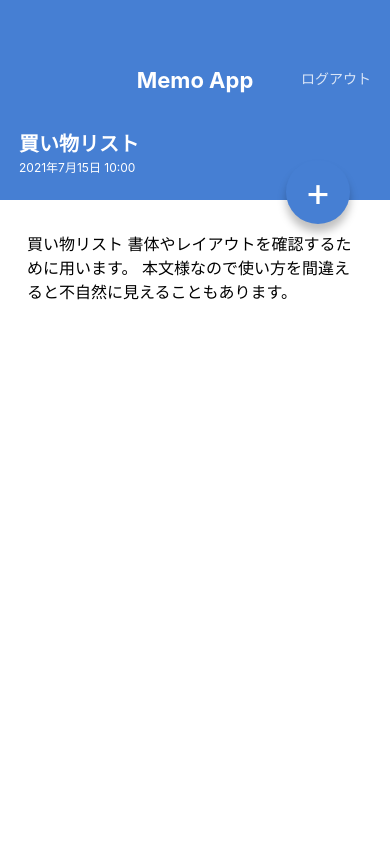
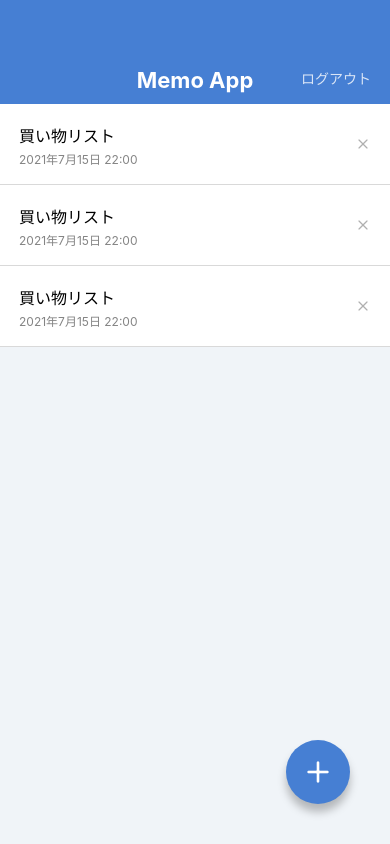
Before and after one commit to Issy-R/MemoApp202107, a React Native app: screen / in a window 390 px wide. Built offline with nearby package versions, Linux system fonts and the light colour scheme.

Commit message:
Use VectorIcons

```diff
--- a/App.jsx
+++ b/App.jsx
@@ -1,8 +1,9 @@
 import React from 'react';
-import MemoDetailScreen from './src/screens/MemoDetailScreen';
+// import MemoDetailScreen from './src/screens/MemoDetailScreen';
+import MemoListScreen from './src/screens/MemoListScreen';
 
 export default function App() {
   return (
-    <MemoDetailScreen />
+    <MemoListScreen />
   );
 }
--- a/package.json
+++ b/package.json
@@ -8,6 +8,7 @@
     "eject": "expo eject"
   },
   "dependencies": {
+    "@expo/vector-icons": "^12.0.5",
     "expo": "~42.0.1",
     "expo-status-bar": "~1.0.4",
     "prop-types": "^15.7.2",
--- a/src/components/CircleBotton.jsx
+++ b/src/components/CircleBotton.jsx
@@ -1,19 +1,20 @@
 import React from 'react';
-import { StyleSheet, Text, View } from 'react-native';
+import { StyleSheet, View } from 'react-native';
 import { shape, string } from 'prop-types';
+import { Feather } from '@expo/vector-icons';
 
 export default function CircleBotton(props) {
-  const { children, style } = props;
+  const { style, name } = props;
   return (
     <View style={[styles.circleBotton, style]}>
-      <Text style={styles.circleBottonLabel}>{children}</Text>
+      <Feather name={name} size={32} color="white" />
     </View>
   );
 }
 
 CircleBotton.propTypes = {
-  children: string.isRequired,
   style: shape(),
+  name: string.isRequired,
 };
 
 CircleBotton.defaultProps = {
--- a/src/components/MemoList.jsx
+++ b/src/components/MemoList.jsx
@@ -1,5 +1,6 @@
 import React from 'react';
 import { StyleSheet, Text, View } from 'react-native';
+import { Feather } from '@expo/vector-icons';
 
 export default function MemoList() {
   return (
@@ -10,7 +11,7 @@
           <Text style={styles.memoListItemDate}>2021年7月15日 22:00</Text>
         </View>
         <View>
-          <Text>X</Text>
+          <Feather name="x" size={16} color="#b0b0b0" />
         </View>
       </View>
       <View style={styles.memoListItem}>
@@ -19,7 +20,7 @@
           <Text style={styles.memoListItemDate}>2021年7月15日 22:00</Text>
         </View>
         <View>
-          <Text>X</Text>
+          <Feather name="x" size={16} color="#b0b0b0" />
         </View>
       </View>
       <View style={styles.memoListItem}>
@@ -28,7 +29,7 @@
           <Text style={styles.memoListItemDate}>2021年7月15日 22:00</Text>
         </View>
         <View>
-          <Text>X</Text>
+          <Feather name="x" size={16} color="#b0b0b0" />
         </View>
       </View>
     </View>
--- a/src/screens/MemoDetailScreen.jsx
+++ b/src/screens/MemoDetailScreen.jsx
@@ -20,7 +20,7 @@
           本文様なので使い方を間違えると不自然に見えることもあります。
         </Text>
       </ScrollView>
-      <CircleBotton style={{ top: 160, bottom: 'auto' }}>+</CircleBotton>
+      <CircleBotton style={{ top: 160, bottom: 'auto' }} name="edit-2" />
     </View>
   );
 }
--- a/src/screens/MemoListScreen.jsx
+++ b/src/screens/MemoListScreen.jsx
@@ -9,7 +9,7 @@
     <View style={styles.container}>
       <AppBar />
       <MemoList />
-      <CircleBotton>+</CircleBotton>
+      <CircleBotton name="plus" />
     </View>
   );
 }
```
